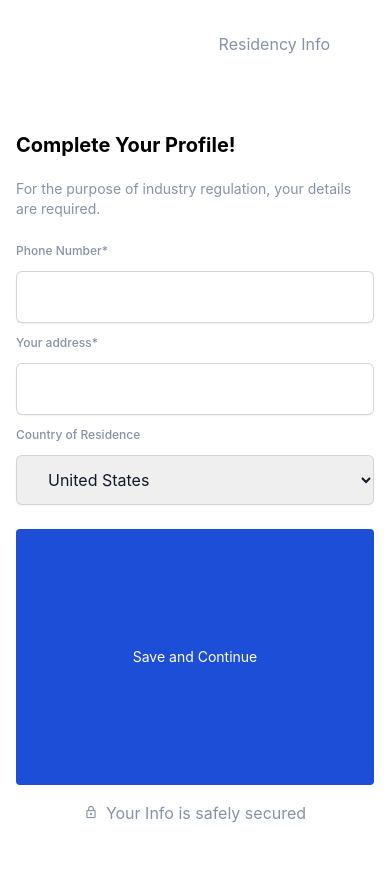
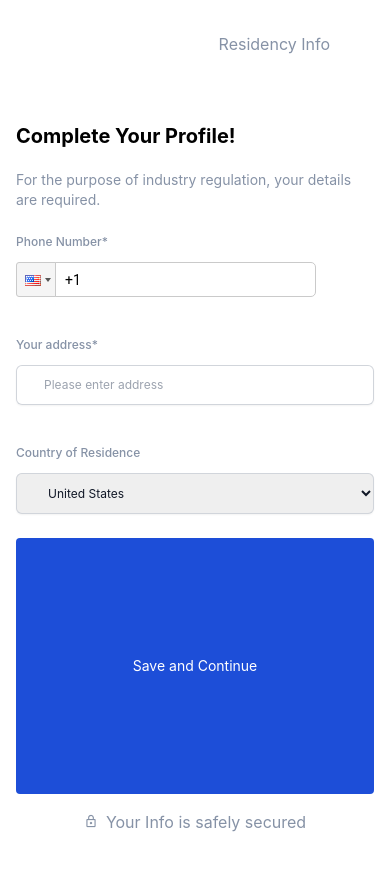
Before and after one commit to ahmadrasool21/on-Board, a React (Create React App) app: page /Profile in a window 390 px wide. Shown: the top 870 px of the page. Built offline with nearby package versions, Linux system fonts and the light colour scheme.

Commit message:
18 commit

```diff
--- a/package.json
+++ b/package.json
@@ -10,6 +10,7 @@
     "history": "^5.3.0",
     "react": "^18.2.0",
     "react-dom": "^18.2.0",
+    "react-phone-input-2": "^2.15.1",
     "react-router-dom": "^6.17.0",
     "react-scripts": "5.0.1",
     "web-vitals": "^2.1.4",
--- a/src/Validation/RegisterValidation.js
+++ b/src/Validation/RegisterValidation.js
@@ -1,9 +1,9 @@
 import * as Yup from "yup";
 
 export const RegisterValidation = Yup.object({
-  fname: Yup.string().min(4).required("Please Enter Name"),
+  firstname: Yup.string().min(4).required("Please Enter Name"),
   email: Yup.string()
     .email("Please Enter Valid Email")
     .required("PLease Enter Email"),
-  password: Yup.string().min(4).required("Please Enter Name"),
+  password: Yup.string().min(4).required("Please Enter Password"),
 });
--- a/src/View/Profile.js
+++ b/src/View/Profile.js
@@ -2,8 +2,9 @@ import React from "react";
 import Button from "../components/Button";
 import { useFormik } from "formik";
 import { ProfileValidation } from "../Validation/ProfileValidation";
-// import PhoneInput from "../components/PhoneInput";
 import { useNavigate } from "react-router-dom";
+import PhoneInput from "react-phone-input-2";
+import "react-phone-input-2/lib/style.css";
 
 const initialValues = {
   address: " ",
@@ -39,49 +40,71 @@ const Profile = () => {
               Phone Number*
             </label>
             {/* /// */}
-            <div class="mt-2">
+            {/* <div class="mt-2 relative">
               <input
                 id="phone"
                 name="phone"
                 type="tel"
                 placeholder="Enter Phone Number"
+                // value={values.phone}
+                onBlur={handleBlur}
+                onChange={handleChange}
+                class="block w-full rounded-md border-0 py-3 sm:py-3.5 text-gray-900 shadow-sm ring-1 ring-inset ring-gray-300 placeholder:text-gray-400 focus:ring-2 focus:ring-inset focus:ring-indigo-600 text-xs sm:text-sm sm:leading-6 mb-2 pl-7"
+              />
+              {errors.phone && touched.phone && (
+                <small className="absolute text-red-500	text-xs">
+                  {errors.phone}
+                </small>
+              )}
+            </div> */}
+            {/* //// */}
+            <div class="mt-2 relative">
+              <PhoneInput
+                country={"us"}
+                // value={this.state.phone}
+                placeholder="Enter Phone Number"
                 value={values.phone}
                 onBlur={handleBlur}
                 onChange={handleChange}
-                class="block w-full rounded-md border-0 py-3.5 text-gray-900 shadow-sm ring-1 ring-inset ring-gray-300 placeholder:text-gray-400 focus:ring-2 focus:ring-inset focus:ring-indigo-600 sm:text-sm sm:leading-6 mb-2 pl-7"
+                countryCodeEditable={false}
+                class="block w-full rounded-md border-0 py-3 sm:py-3.5 text-gray-900 shadow-sm ring-1 ring-inset ring-gray-300 placeholder:text-gray-400 focus:ring-2 focus:ring-inset focus:ring-indigo-600 text-xs sm:text-sm sm:leading-6 mb-2 pl-7"
               />
+              {errors.phone && touched.phone && (
+                <small className="absolute text-red-500	text-xs">
+                  {errors.phone}
+                </small>
+              )}
             </div>
-            {/* {errors.phone && <small>{errors.phone}</small>} */}
-            {errors.phone && touched.phone && <small>{errors.phone}</small>}
-            {/* <PhoneInput /> */}
+
             {/* /// */}
             <label
               for="email"
-              class="block text-xs sm:text-base	 font-medium leading-6 grey"
+              class="block text-xs sm:text-base	 font-medium leading-6 grey mt-9"
             >
               Your address*
             </label>
-            <div class="mt-2">
+            <div class="mt-2 relative">
               <input
                 id="address"
                 name="address"
                 type="text"
                 placeholder="Please enter address"
-                value={values.address}
+                // value={values.address}
                 onBlur={handleBlur}
                 onChange={handleChange}
-                class="block w-full rounded-md border-0 py-3.5 text-gray-900 shadow-sm ring-1 ring-inset ring-gray-300 placeholder:text-gray-400 focus:ring-2 focus:ring-inset focus:ring-indigo-600 sm:text-sm sm:leading-6 mb-2 pl-7"
+                class="block w-full rounded-md border-0 py-3 sm:py-3.5 text-gray-900 shadow-sm ring-1 ring-inset ring-gray-300 placeholder:text-gray-400 focus:ring-2 focus:ring-inset focus:ring-indigo-600 text-xs sm:text-sm sm:leading-6 mb-2 pl-7"
               />
+              {errors.address && touched.address && (
+                <small className="absolute text-red-500	text-xs">
+                  {errors.address}
+                </small>
+              )}
             </div>
-            {/* {errors.address && <small>{errors.address}</small>} */}
-            {errors.address && touched.address && (
-              <small>{errors.address}</small>
-            )}
 
             {/* /// */}
             <label
               for="email"
-              class="block text-xs sm:text-base  font-medium  leading-6  grey"
+              class="block text-xs sm:text-base  font-medium  leading-6  grey mt-9"
             >
               Country of Residence
             </label>
@@ -90,7 +113,7 @@ const Profile = () => {
                 id="country"
                 name="country"
                 placeholder="please Select"
-                class=" block w-full rounded-md border-0 py-3.5 text-gray-900 shadow-sm ring-1 ring-inset ring-gray-300 placeholder:text-gray-400 focus:ring-2  focus:ring-blue-600 sm:text-sm sm:leading-6 mb-2 pl-7 "
+                class=" block w-full rounded-md border-0 py-3 sm:py-3.5 text-gray-900 shadow-sm ring-1 ring-inset ring-gray-300 placeholder:text-gray-400 focus:ring-2  focus:ring-blue-600 text-xs sm:text-sm sm:leading-6 mb-2 pl-7 "
               >
                 <option>United States</option>
                 <option>Canada</option>
@@ -98,28 +121,14 @@ const Profile = () => {
               </select>
             </div>
             {/* /// */}
-            {/* <div class="relative flex gap-x-3 mt-4"></div> */}
-            {/* /// */}
 
             <Button
               classNames={
-                "mt-4 max-w-426 min-h-64 bg-red py-4 mx-auto w-full rounded text-sm bg-blue-700 text-white"
+                "mt-4 max-w-426 min-h-64 bg-red py-3.5 sm:py-4 mx-auto w-full rounded text-sm bg-blue-700 text-white"
               }
             >
               Save and Continue
             </Button>
-            {/* /// */}
-            {/* <div class="flex items-center">
-              <select class="px-2 py-1 border rounded-l">
-                <option value="+1">+1 (USA)</option>
-                <option value="+44">+44 (UK)</option>
-              </select>
-              <input
-                type="text"
-                class="px-2 py-1 border-r rounded-r"
-                placeholder="Phone Number"
-              />
-            </div> */}
           </div>
           <div className="flex gap-2 mt-4  max-w-426 justify-center mx-auto">
             <div className="mt-1">
--- a/src/components/Routing.js
+++ b/src/components/Routing.js
@@ -1,3 +1,59 @@
+// import React from "react";
+// import { BrowserRouter as Router, Route, Routes } from "react-router-dom";
+// import MainLayout from "../View/MainLayout";
+// import Profile from "../View/Profile";
+// import Join from "../View/Join";
+// import Register from "../View/Register";
+// import CompleteProfile from "../View/CompleteProfile";
+
+// export default function Routing() {
+//   return (
+//     <Router>
+//       <div>
+//         <Routes>
+//           <Route
+//             exact
+//             path="/"
+//             element={
+//               <MainLayout header="Already have an account?" sign="Sign Up">
+//                 <Join />
+//               </MainLayout>
+//             }
+//           />
+//           <Route
+//             exact
+//             path="/Register"
+//             element={
+//               <MainLayout header="Personal Info" sign=" ">
+//                 <Register />
+//               </MainLayout>
+//             }
+//           />
+//           <Route
+//             exact
+//             path="/Profile"
+//             element={
+//               <MainLayout header="Residency Info" sign=" ">
+//                 <Profile />
+//               </MainLayout>
+//             }
+//           />
+
+//           <Route
+//             exact
+//             path="/AddProfile"
+//             element={
+//               <MainLayout header="Bank Verification" sign=" ">
+//                 <CompleteProfile />
+//               </MainLayout>
+//             }
+//           />
+//         </Routes>
+//       </div>
+//     </Router>
+//   );
+// }
+
 import React from "react";
 import { BrowserRouter as Router, Route, Routes } from "react-router-dom";
 import MainLayout from "../View/MainLayout";
@@ -5,6 +61,14 @@ import Profile from "../View/Profile";
 import Join from "../View/Join";
 import Register from "../View/Register";
 import CompleteProfile from "../View/CompleteProfile";
+
+const withMainLayout = (header, sign, Component) => {
+  return (
+    <MainLayout header={header} sign={sign}>
+      <Component />
+    </MainLayout>
+  );
+};
 
 export default function Routing() {
   return (
@@ -14,39 +78,26 @@ export default function Routing() {
           <Route
             exact
             path="/"
-            element={
-              <MainLayout header="Already have an account?" sign="Sign Up">
-                <Join />
-              </MainLayout>
-            }
+            element={withMainLayout(
+              "Already have an account?",
+              "Sign Up",
+              Join
+            )}
           />
           <Route
             exact
             path="/Register"
-            element={
-              <MainLayout header="Personal Info" sign=" ">
-                <Register />
-              </MainLayout>
-            }
+            element={withMainLayout("Personal Info", " ", Register)}
           />
           <Route
             exact
             path="/Profile"
-            element={
-              <MainLayout header="Residency Info" sign=" ">
-                <Profile />
-              </MainLayout>
-            }
+            element={withMainLayout("Residency Info", " ", Profile)}
           />
-
           <Route
             exact
             path="/AddProfile"
-            element={
-              <MainLayout header="Bank Verification" sign=" ">
-                <CompleteProfile />
-              </MainLayout>
-            }
+            element={withMainLayout("Bank Verification", " ", CompleteProfile)}
           />
         </Routes>
       </div>
--- a/src/index.css
+++ b/src/index.css
@@ -26,4 +26,22 @@ code {
 .group:hover .group {
   border-color: #1e40af; /* Change the border color to blue on hover */
 }
+
+.react-tel-input .form-control {
+  position: relative;
+  font-size: 14px;
+  letter-spacing: 0.01rem;
+  margin-top: 0 !important;
+  margin-bottom: 0 !important;
+  padding-left: 48px;
+  margin-left: 0;
+  background: #ffffff;
+  border: 1px solid #cacaca;
+  border-radius: 5px;
+  line-height: 25px;
+  padding-top: 14px;
+  padding-bottom: 14px;
+  width: 100%;
+  outline: none;
+}
 /* .blueBoiler */
```
Also changed, not shown: src/View/CompleteProfile.js (+10 -5 lines), src/View/Register.js (+34 -25 lines), 1 other file (tests, documents, lock files or other folders).
